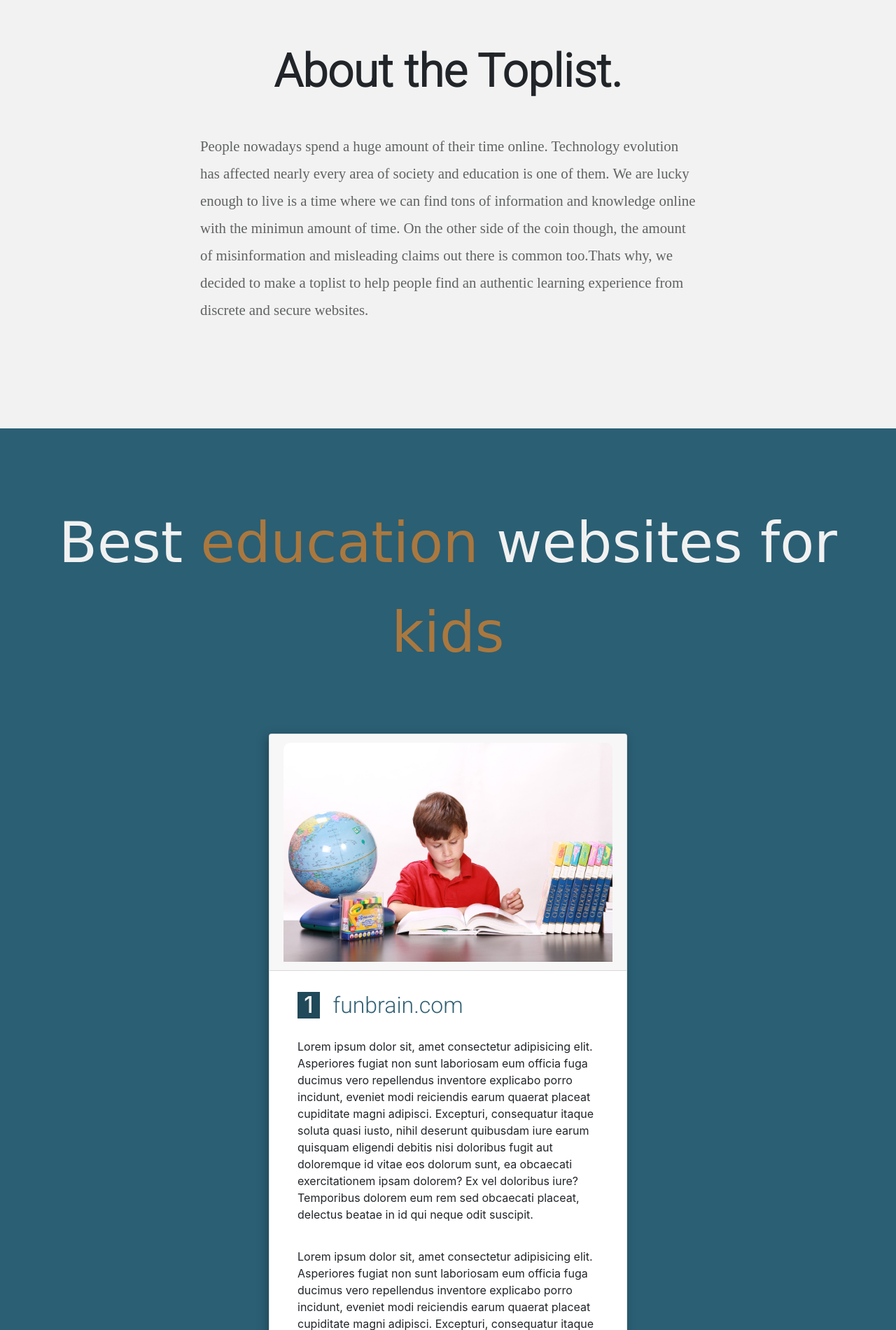
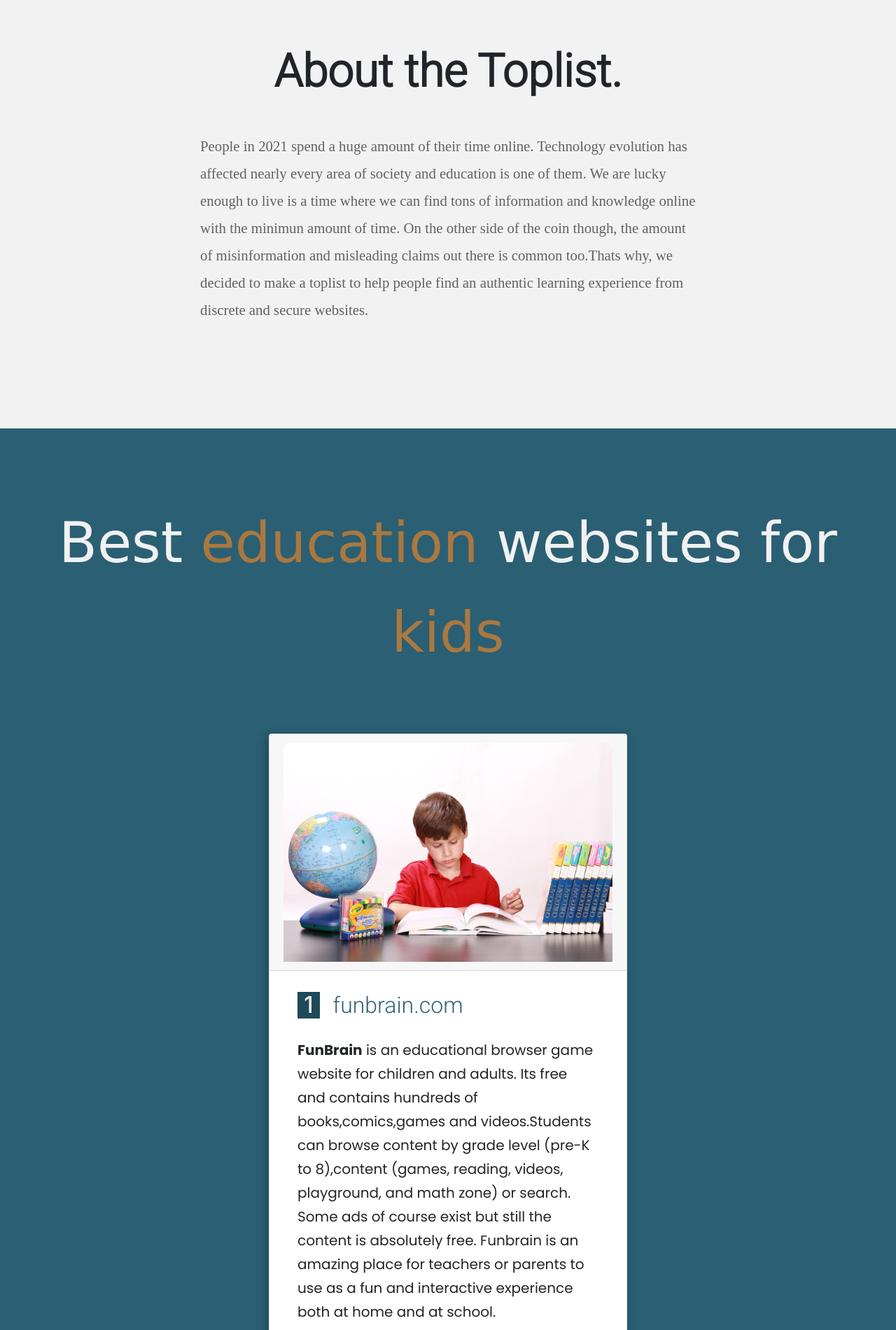
Before and after one commit to gesot/education-for-all, a PHP site: page /learn-now.html in a window 1280 px wide. Shown: the part 866-2766 px from the top of the page at 70% size. Run offline with PHP 8.4, Linux system fonts and the light colour scheme; some web fonts are replaced.

Commit message:
learn-now-some content update

```diff
--- a/learn-now.css
+++ b/learn-now.css
@@ -211,6 +211,10 @@ a {
 .card .card-body p {
   padding: 10px 20px;
   max-width: 100%;
+  line-height: 1.7;
+  font-size: 20px;
+  text-align: left;
+  font-family: "poppins", sans-serif;
 }
 
 .card .card-footer {
--- a/learn-now.html
+++ b/learn-now.html
@@ -92,7 +92,7 @@
         <div class="text-container">
           <div class="main-text">
             <h2>About the Toplist.</h2>
-            <p>People nowadays spend a huge amount of their time online. Technology evolution has affected nearly every  area of society and
+            <p>People in 2021 spend a huge amount of their time online. Technology evolution has affected nearly every  area of society and
               education is one of them. We are lucky enough to live is a time where we can find tons of information and knowledge online
               with the minimun amount of time. On the other side of the coin though, the amount of misinformation and misleading claims
               out there is common too.Thats why, we decided to make a toplist to help people find an authentic learning experience from discrete
@@ -125,8 +125,13 @@
                 <div class="card-body">
                   <h2> <span class='top-numbers'> 1 </span>
                   <a class="card-link" href="https://www.funbrain.com" target="_blank">funbrain.com</a></h2>
-                  <p>Lorem ipsum dolor sit, amet consectetur adipisicing elit. Asperiores fugiat non sunt laboriosam eum officia fuga ducimus vero repellendus inventore explicabo porro incidunt, eveniet modi reiciendis earum quaerat placeat cupiditate magni adipisci. Excepturi, consequatur itaque soluta quasi iusto, nihil deserunt quibusdam iure earum quisquam eligendi debitis nisi doloribus fugit aut doloremque id vitae eos dolorum sunt, ea obcaecati exercitationem ipsam dolorem? Ex vel doloribus iure? Temporibus dolorem eum rem sed obcaecati placeat, delectus beatae in id qui neque odit suscipit.</p>
-                  <p>Lorem ipsum dolor sit, amet consectetur adipisicing elit. Asperiores fugiat non sunt laboriosam eum officia fuga ducimus vero repellendus inventore explicabo porro incidunt, eveniet modi reiciendis earum quaerat placeat cupiditate magni adipisci. Excepturi, consequatur itaque soluta quasi iusto, nihil deserunt quibusdam iure earum quisquam eligendi debitis nisi doloribus fugit aut doloremque id vitae eos dolorum sunt, ea obcaecati exercitationem ipsam dolorem? Ex vel doloribus iure? Temporibus dolorem eum rem sed obcaecati placeat, delectus beatae in id qui neque odit suscipit.</p>
+                  <p><b>FunBrain</b> is an educational browser game website for children and adults. Its free and contains hundreds of books,comics,games
+                    and videos.Students can browse content by grade level (pre-K to 8),content (games, reading, videos, playground, and math zone)
+                    or search. Some ads of course exist but still the content is absolutely free. Funbrain is an amazing place for teachers
+                    or parents to use as a fun and interactive experience both at home and at school.
+
+                  </p>
+
                 </div>
                 <div class="card-footer">
                   <a href="https://www.funbrain.com"target="_blank">Visit Funbrain</a>
@@ -142,9 +147,12 @@
                   <h2><span class='top-numbers'> 2 </span>
                   <a class="card-link" href="https://www.starfall.com/" target="_blank">starfall.com</a> </h2>
 
-                  <p>Lorem ipsum dolor sit amet consectetur adipisicing elit.
-                     Temporibus voluptas corporis veniam facere error laboriosam
-                     magni aliquam ea. Eaque necessitatibus fugit, laborum provident pariatur earum ducimus dolor, perferendis, veritatis assumenda quis illo odio maiores molestias possimus labore. Itaque modi repellendus, enim facilis nisi, debitis non, molestias exercitationem magnam eius quo mollitia id blanditiis voluptates ratione ipsum temporibus magni dolores voluptatem beatae! Reiciendis quod magni omnis, eos dolores, laborum cumque velit numquam quas amet sunt doloribus, nulla expedita. Alias libero asperiores repellendus. Animi odio totam molestias ipsam cum iusto soluta. Mollitia animi voluptatum dolores ab, incidunt qui laudantium nostrum vel dolorum?</p>
+                  <p><b>Starfall</b> is a children website that teaches basic English reading and writing skills.
+                  The main page is split,one for preschoolers and one for kindergarteners. Education
+                 'tools' are basically games and phonics. The website is practically ads free,which is great but the full content
+                  is only accessable to those with starfall paid membership.The fee-based program contains a great additional reading/language arts curriculum.
+                  That doesn't mean that the free content they provide is not enough. On contrary we think people can use this tool, with or without membership to provide a 'magic',ads free experience
+                  for their children.</p>
                 </div>
                 <div class="card-footer">
                   <a href="https://www.starfall.com/" target="_blank">Visit Starfall</a>
```
